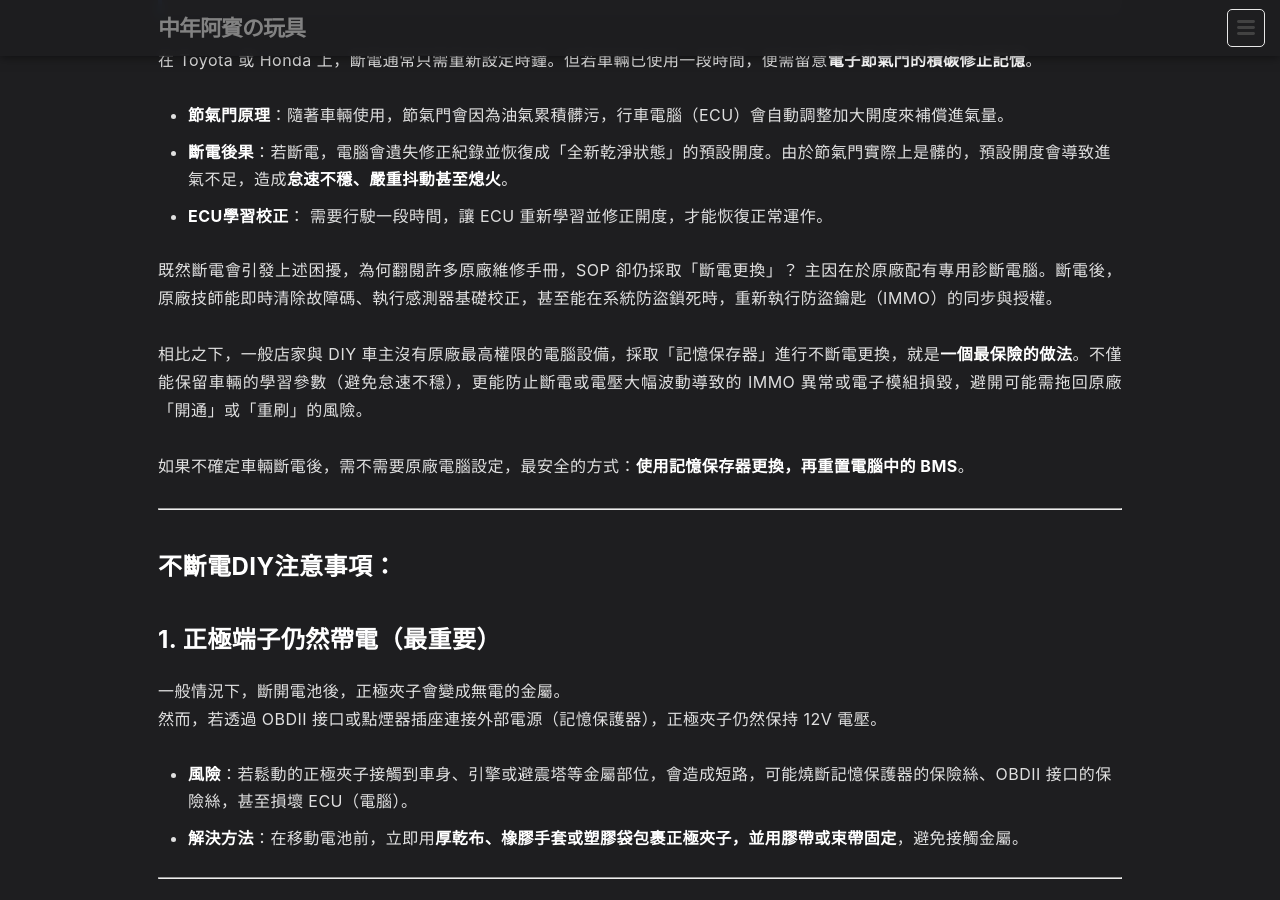
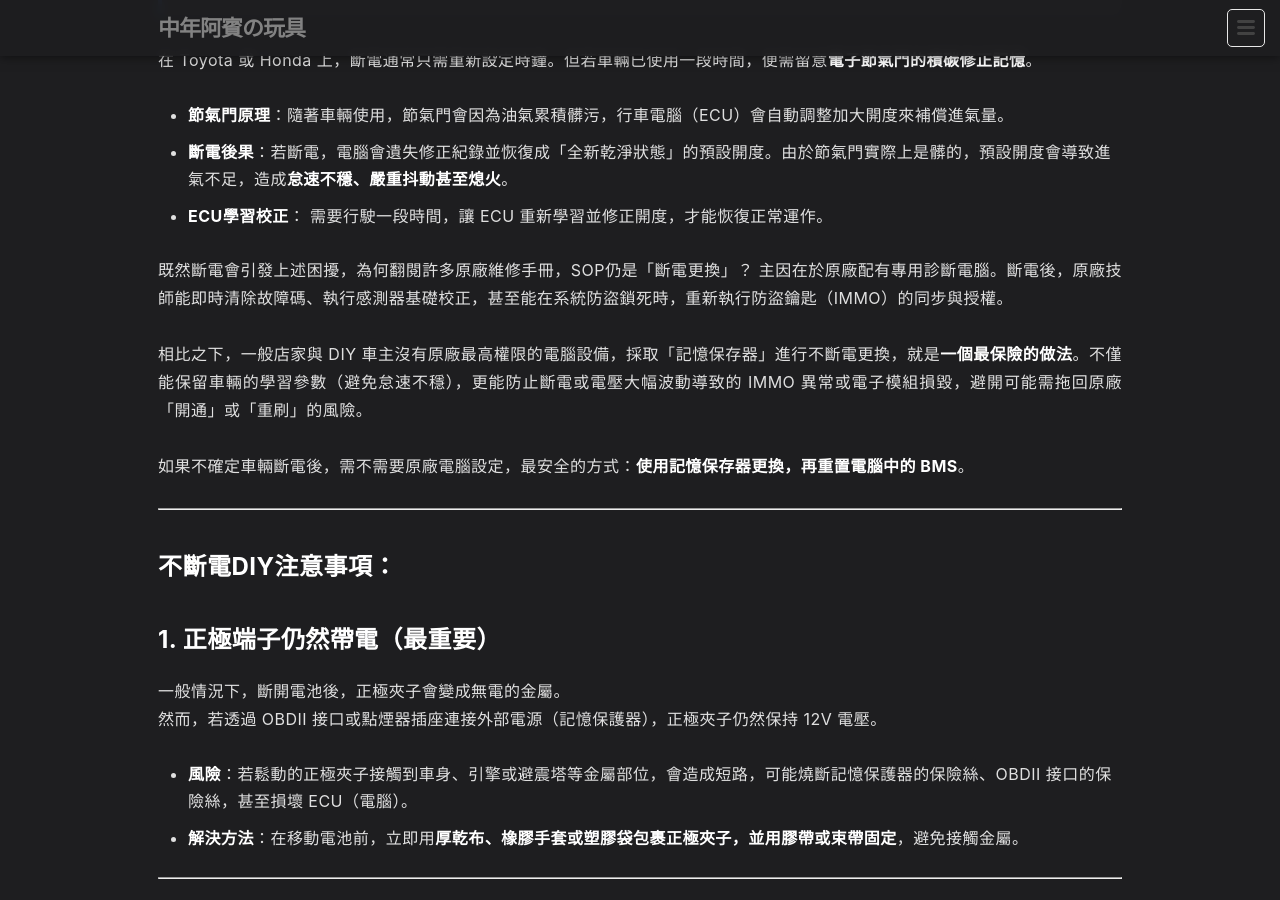
Before and after one commit to 1stbenz/1stbenz.github.io, a Jekyll site: the page built from _posts/zh/2025-09-17-memory-saving-battery.md, in a window 1280 px wide and 900 px high, scrolled down 863 px. Built offline with Jekyll 4.4.1, drawn with Linux system fonts in a browser that asks for light colours.

Commit message:
Update 2025-09-17-memory-saving-battery.md

```diff
--- a/_posts/zh/2025-09-17-memory-saving-battery.md
+++ b/_posts/zh/2025-09-17-memory-saving-battery.md
@@ -38,7 +38,7 @@ faq:
 *   **斷電後果**：若斷電，電腦會遺失修正紀錄並恢復成「全新乾淨狀態」的預設開度。由於節氣門實際上是髒的，預設開度會導致進氣不足，造成**怠速不穩、嚴重抖動甚至熄火**。
 *   **ECU學習校正**： 需要行駛一段時間，讓 ECU 重新學習並修正開度，才能恢復正常運作。
 
-既然斷電會引發上述困擾，為何翻閱許多原廠維修手冊，SOP 卻仍採取「斷電更換」？
+既然斷電會引發上述困擾，為何翻閱許多原廠維修手冊，SOP仍是「斷電更換」？
 主因在於原廠配有專用診斷電腦。斷電後，原廠技師能即時清除故障碼、執行感測器基礎校正，甚至能在系統防盜鎖死時，重新執行防盜鑰匙（IMMO）的同步與授權。
 
 相比之下，一般店家與 DIY 車主沒有原廠最高權限的電腦設備，採取「記憶保存器」進行不斷電更換，就是**一個最保險的做法**。不僅能保留車輛的學習參數（避免怠速不穩），更能防止斷電或電壓大幅波動導致的 IMMO 異常或電子模組損毀，避開可能需拖回原廠「開通」或「重刷」的風險。
```
